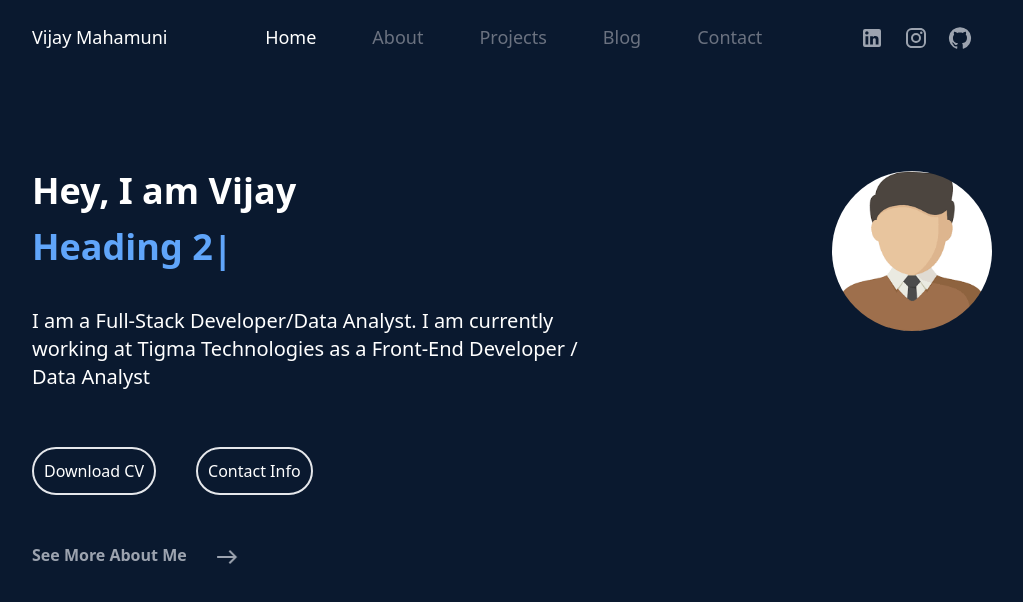
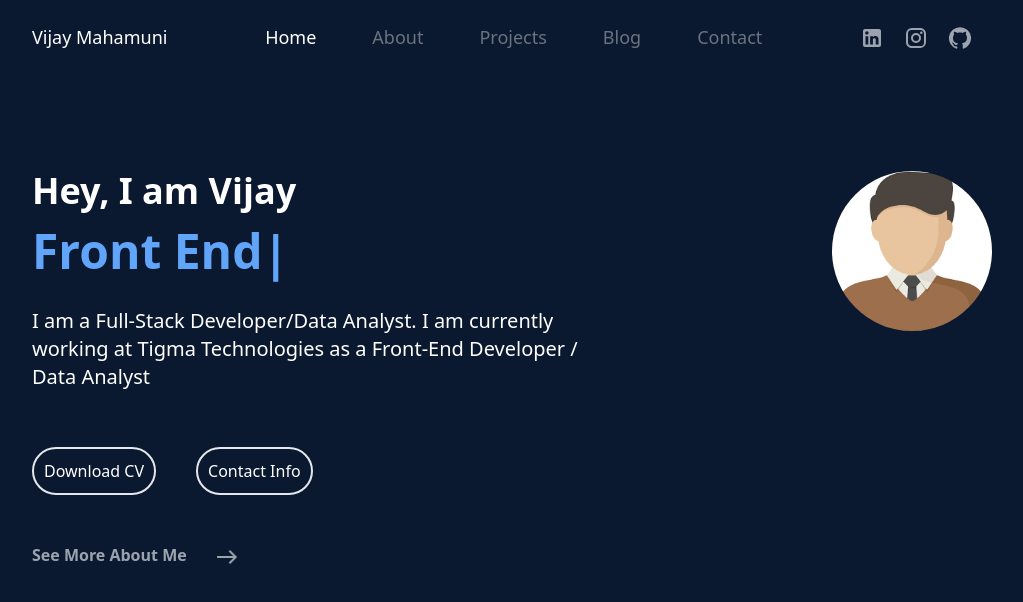
Before and after one commit to vijaymahamuni/vijay-portfolio, a React (Create React App) app: page / in a window 1280 px wide. Shown: the top 602 px of the page, without its empty margins (128-1151 px from the left). Built offline with nearby package versions, Linux system fonts and the light colour scheme.

Commit message:
feat:Add Role details

```diff
--- a/src/components/Home.js
+++ b/src/components/Home.js
@@ -3,7 +3,10 @@ import { useEffect, useMemo, useState } from "react";
 import { useNavigate } from "react-router-dom";
 import Pdf_file from "../images/Vijay_Resume.pdf";
 const Home = () => {
-  const headings = useMemo(() => ["Heading 1", "Heading 2", "Heading 3"], []);
+  const headings = useMemo(
+    () => ["Front End Developer", "Full Stack Developer", "Webfocus Developer"],
+    []
+  );
 
   const [currentHeadingIndex, setCurrentHeadingIndex] = useState(0);
   const [currentText, setCurrentText] = useState("");
@@ -77,7 +80,7 @@ const Home = () => {
             Hey, I am Vijay
           </h1>
           <h1
-            className="lg:text-4xl max-sm:text-lg  sm:text-2xl sm:max-w-xl sm:mx-auto md:text-3xl lg:mx-0 font-bold text-blue-400 absolute mt-4 transition-opacity duration-500 max-md:ml-[90px]"
+            className="lg:text-5xl max-sm:text-lg  sm:text-2xl sm:max-w-xl sm:mx-auto md:text-3xl lg:mx-0 font-bold text-blue-400 absolute mt-4 transition-opacity duration-500 max-md:ml-[90px]"
             style={{ opacity: currentText ? 1 : 0 }}
           >
             {currentText}
```
